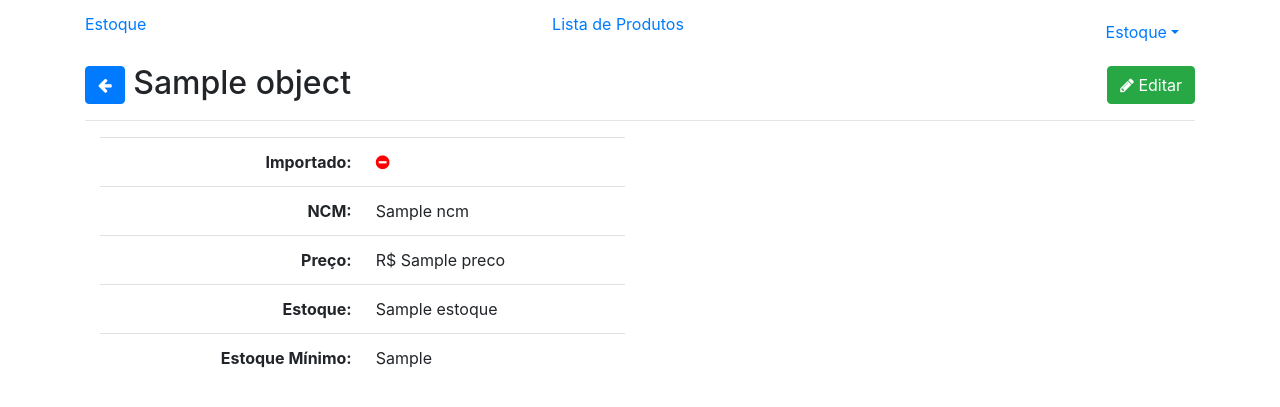
After one commit to VictorHolanda21/estoque-django, a Django app: template projeto/produto/templates/produto_detail.html in a window 1280 px wide. The commit adds this page. Shown: the top 407 px of the page. Run offline with Django 3.2, Linux system fonts and the light colour scheme; the template is opened without the code that fills it: most values are stand-ins (such as "Sample title", 1, 10 or a date in 2020); some libraries are stand-ins or nearby versions.

Commit message:
Adicionado produto_detail

```diff
--- a/projeto/core/templates/includes/nav.html
+++ b/projeto/core/templates/includes/nav.html
@@ -6,7 +6,7 @@
           Estoque
         </a>
 
-        <a class="py-2 d-none d-md-inline-block" href="{% url 'produto:produto_list' %}">Produto</a>
+        <a class="py-2 d-none d-md-inline-block" href="{% url 'produto:produto_list' %}">Lista de Produtos</a>
 
         <li class="py-2 d-none d-md-inline-block nav-item-dropdown" >
           <a class="nav-link dropdown-toggle" href="#" id="dropdown01" data-toggle="dropdown" aria-haspoup="true" aria-expanded="false"> Estoque</a>
--- a/projeto/produto/models.py
+++ b/projeto/produto/models.py
@@ -1,4 +1,5 @@
 from django.db import models
+from django.urls import reverse_lazy
 
 # Create your models here.
 
@@ -15,3 +16,6 @@ class Produto(models.Model):
 
 	def __str__(self):
 		return self.produto
+
+	def get_absolute_url(self):
+		return reverse_lazy('produto:produto_detail', kwargs={'pk': self.pk})
--- /dev/null
+++ b/projeto/produto/templates/produto_detail.html
@@ -0,0 +1,60 @@
+{% extends "base.html" %}
+
+{% block content %}
+
+	<div class="container">
+		<class class="page-header">
+
+			<h2>
+			<a href="{% url 'produto:produto_list' %}"><button type="button" class="btn btn-primary"> <span class="fa fa-arrow-left"></span>
+				</button></a>
+
+				{{ object }}
+				<span class="pull-right">
+					<a href="">
+						<button type="button" class="btn btn-success"> <span class="fa fa-pencil"></span>
+							Editar
+						</button>
+					</a>
+				</span>
+			</h2>
+			<hr>
+
+			<div class="col-sm-6">
+				<table class="table table-user-information">
+					<tbody>
+						<tr>
+							<th class="text-right">Importado:</th>
+							<td>
+								{% if object.importado%}
+									<i class="fa fa-check-circle estoque-ok"></i>
+								{% else %}
+									<i class="fa fa-minus-circle estoque-nok"></i>
+								{% endif%}
+							</td>
+						</tr>
+						<tr>
+							<th class="text-right">NCM:</th>
+							<td>{{object.ncm}}</td>
+						</tr>
+						<tr>
+							<th class="text-right">Preço:</th>
+							<td>R$ {{object.preco}}</td>
+						</tr>
+						<tr>
+							<th class="text-right">Estoque:</th>
+							<td>{{object.estoque}}</td>
+						</tr>
+						<tr>
+							<th class="text-right">Estoque Mínimo:</th>
+							<td>{{object.estoque_minimo}}</td>
+						</tr>
+					</tbody>
+				</table>
+			</div>
+		</class>
+
+
+	</div>
+
+{% endblock content %}
--- a/projeto/produto/templates/produto_list.html
+++ b/projeto/produto/templates/produto_list.html
@@ -29,7 +29,7 @@
 								{% endif%}
 							</td>
 							<td>{{ object.ncm}}</td>
-							<td><a href="#">{{ object.produto}}</a></td>
+							<td><a href="{{ object.get_absolute_url }}">{{ object.produto}}</a></td>
 							<td>R$ {{ object.preco}}</td>
 							<td class="text-center">{{ object.estoque}}</td>
 							<td class="text-center">{{ object.estoque_minimo}}</td>
--- a/projeto/produto/urls.py
+++ b/projeto/produto/urls.py
@@ -5,5 +5,6 @@ app_name = "produto"
 
 urlpatterns = [
 	path('', v.produto_list, name="produto_list"),
+	path('<int:pk>/', v.produto_detail, name="produto_detail"),
 
 ]
--- a/projeto/produto/views.py
+++ b/projeto/produto/views.py
@@ -9,3 +9,9 @@ def produto_list(request):
 	objects=Produto.objects.all()
 	context={'object_list':objects}
 	return render(request, template_name, context)
+
+def produto_detail(request, pk):
+	template_name = 'produto_detail.html'
+	object=Produto.objects.get(pk=pk)
+	context={'object':object}
+	return render(request, template_name, context)
```
